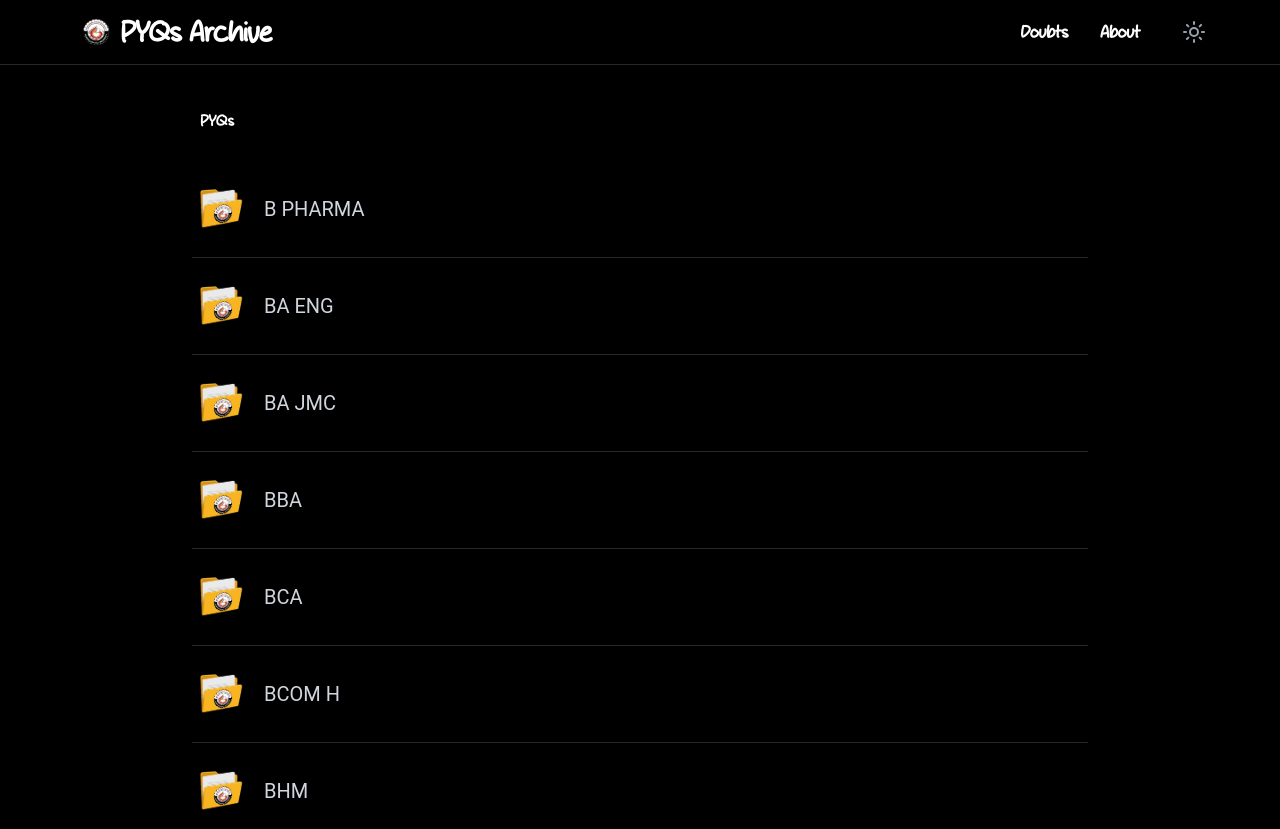
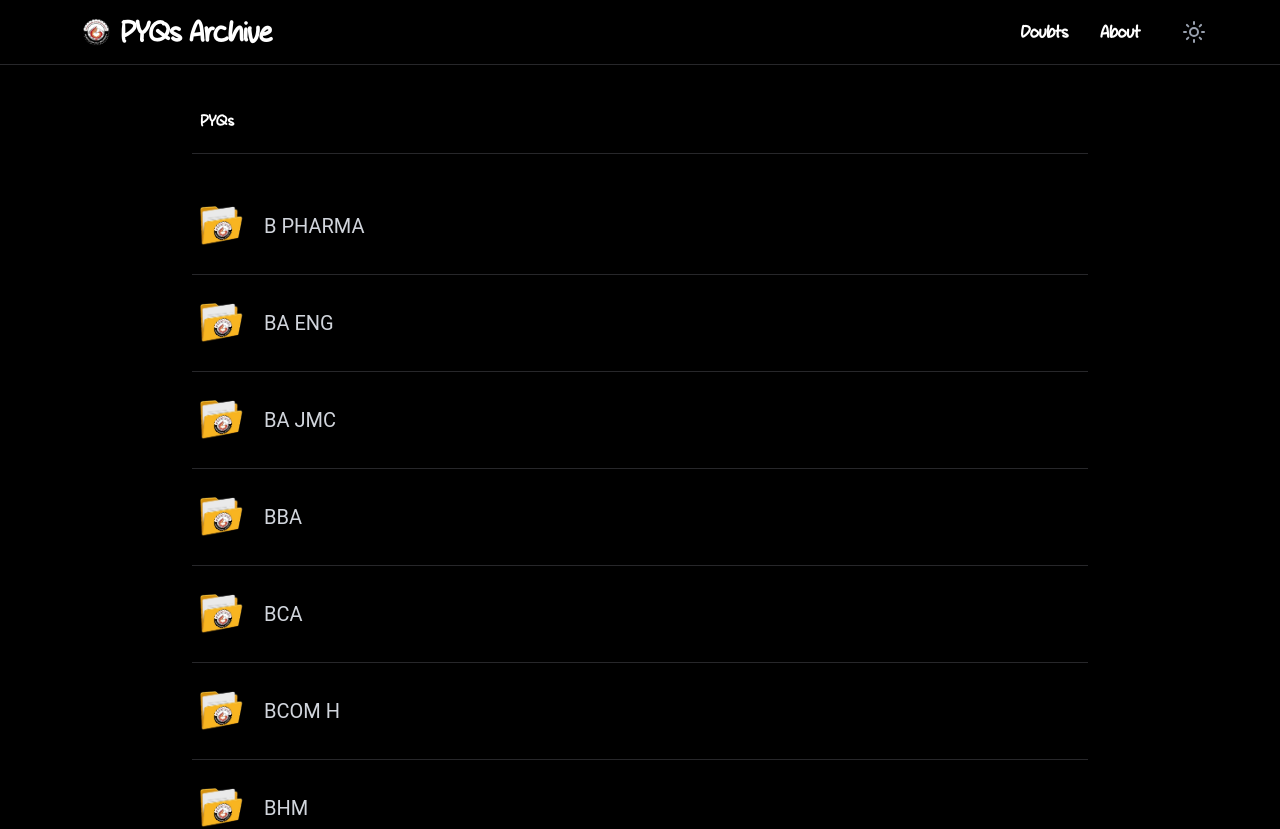
Before and after one commit to priyansunegi-dev0/GEHU-Archive, a React (Vite) app: page /pyqs in a window 1280 px wide. Shown: the top 829 px of the page. Built offline with nearby package versions, Linux system fonts and the light colour scheme.

Commit message:
ui: add separator line below breadcrumbs

```diff
--- a/src/pages/Home.tsx
+++ b/src/pages/Home.tsx
@@ -260,7 +260,7 @@ export function Home() {
       )}
 
       {/* Top Header Section with Breadcrumb */}
-      <div className="flex flex-col sm:flex-row sm:items-center sm:justify-between gap-4 mb-6">
+      <div className="flex flex-col sm:flex-row sm:items-center sm:justify-between gap-4 pb-4 mb-6 border-b border-zinc-200 dark:border-zinc-800">
         <nav className="flex items-center gap-1 text-base md:text-lg flex-wrap">
           {currentFolder && (
             <ArrowUp className="h-5 w-5 cursor-pointer mr-2" onClick={goUpOneLevel} />
```
